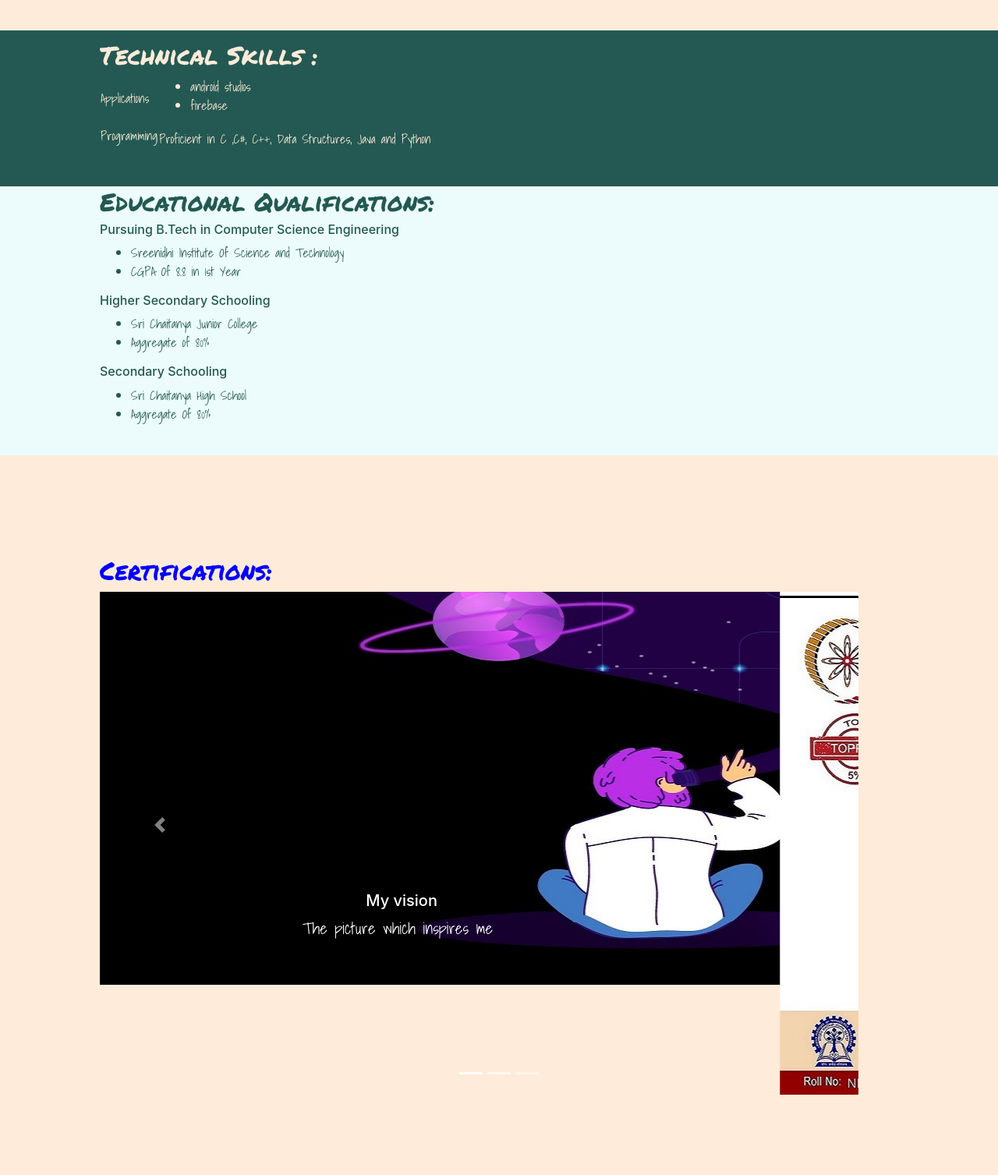
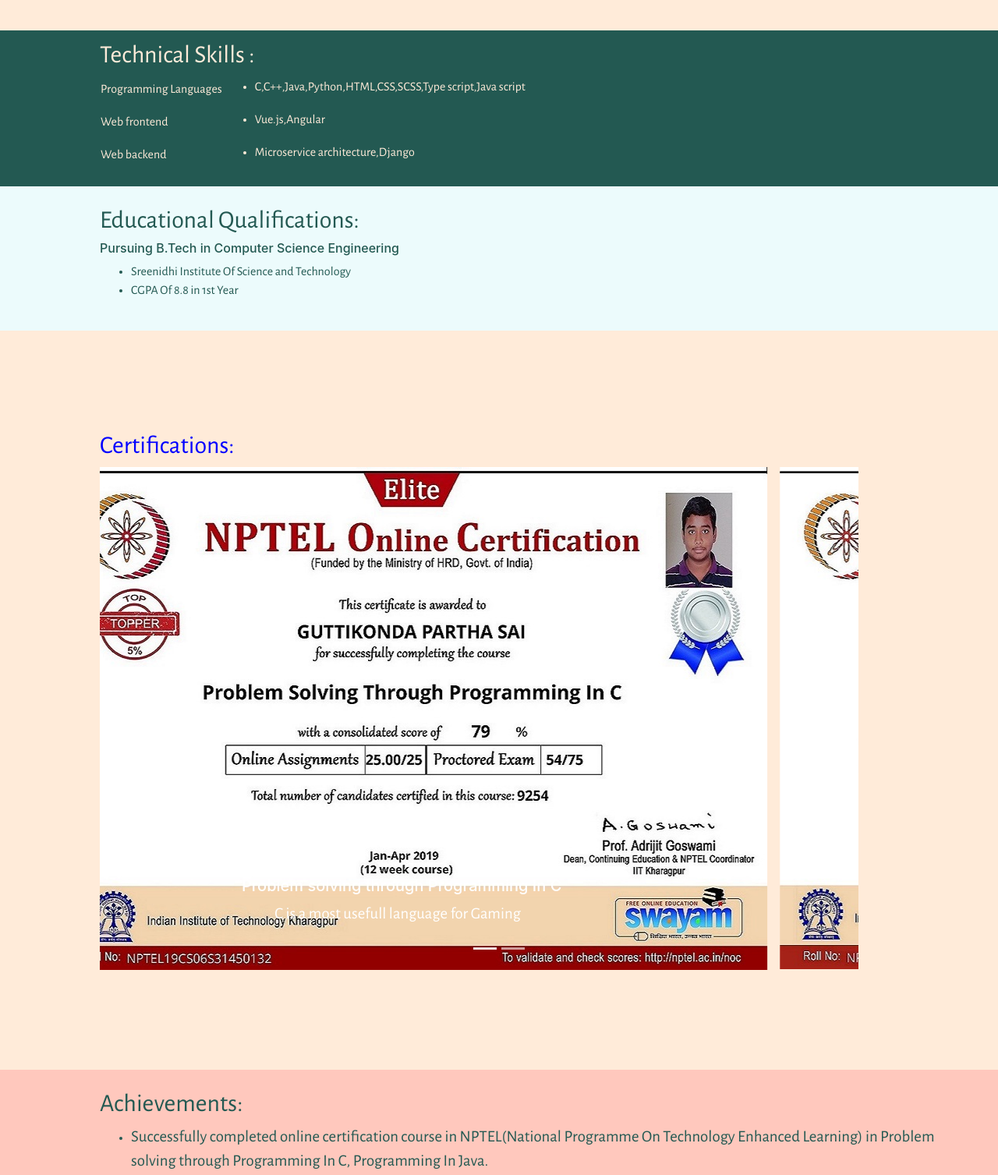
Before and after one commit to propardhu/im-partha, a plain HTML site: page index.html in a window 1280 px wide. Shown: the part 674-2181 px from the top of the page at 78% size. Drawn offline with nearby package versions, Linux system fonts and the light colour scheme.

Commit message:
updating

```diff
--- a/index.html
+++ b/index.html
@@ -5,6 +5,7 @@
     <meta charset="utf-8">
     <title>Pardhu</title>
     <link rel="stylesheet" href="style.css">
+    <link href="https://fonts.googleapis.com/css2?family=Alegreya+Sans&display=swap" rel="stylesheet">
     <link href="https://fonts.googleapis.com/css2?family=Pacifico&family=Permanent+Marker&family=Shadows+Into+Light&display=swap" rel="stylesheet">
     <link rel="stylesheet" href="https://stackpath.bootstrapcdn.com/bootstrap/4.5.0/css/bootstrap.min.css" integrity="sha384-9aIt2nRpC12Uk9gS9baDl411NQApFmC26EwAOH8WgZl5MYYxFfc+NcPb1dKGj7Sk" crossorigin="anonymous">
 
@@ -39,39 +40,46 @@
         <h2>Technical Skills :</h2>
         <table class="center">
             <tr>
-        <th><h6>Applications </h6></th>
-        <td><ul>
-          <li>android studios</li>
-          <li>firebase</li>
-        </ul></td>
+                <th>
+                    <h6>Programming Languages </h6>
+                </th>
+                <td>
+                    <ul>
+                        <li>C,C++,Java,Python,HTML,CSS,SCSS,Type script,Java script</li>
+                    </ul>
+                </td>
             </tr>
             <tr>
-        <th><h6>Programming </h6></th>
-        <td>Proficient in C ,C#, C++, Data Structures, Java and Python</td>
-
+                <th>
+                    <h6>Web frontend </h6>
+                </th>
+                <td>
+                    <ul>
+                        <li>Vue.js,Angular</li>
+                    </ul>
+                </td>
+            </tr>
+            <tr>
+                <th>
+                    <h6>Web backend</h6>
+                </th>
+                <td>
+                    <ul>
+                        <li>Microservice architecture,Django</li>
+                    </ul>
+                </td>
             </tr>
 
         </table>
 
     </div>
-  <div class="edu">
-    <h2>Educational  Qualifications:</h2>
+    <div class="edu py-4">
+        <h2>Educational Qualifications:</h2>
         <h6>Pursuing B.Tech in Computer Science Engineering</h6>
         <ul>
             <li>Sreenidhi Institute Of Science and Technology</li>
             <li>CGPA Of 8.8 in 1st Year </li>
         </ul>
-    <h6>Higher Secondary Schooling</h6>
-    <ul>
-      <li>Sri Chaitanya Junior College</li>
-      <li>Aggregate of 80%</li>
-    </ul>
-    <h6>Secondary Schooling</h6>
-    <ul>
-      <li>Sri Chaitanya High School</li>
-      <li>Aggregate Of 80%</li>
-    </ul>
-
     </div>
     <div class="cer">
 
@@ -81,17 +89,9 @@
             <ol class="carousel-indicators">
                 <li data-target="#carouselExampleIndicators" data-slide-to="0" class="active"></li>
                 <li data-target="#carouselExampleIndicators" data-slide-to="1"></li>
-    <li data-target="#carouselExampleIndicators" data-slide-to="2"></li>
             </ol>
             <div class="carousel-inner">
                 <div class="carousel-item active">
-  <img src="Imagination_404.jpeg" alt="Imagination">
-  <div class="carousel-caption d-none d-md-block">
-    <h5>My vision</h5>
-    <p>The picture which inspires me</p>
-  </div>
-</div>
-    <div class="carousel-item">
                     <img src="im1.jpg" alt="C ">
                     <div class="carousel-caption d-none d-md-block">
                         <h5>Problem solving through Programming In C</h5>
@@ -102,7 +102,7 @@
                     <img src="im2.jpg" alt="Java">
                     <div class="carousel-caption d-none d-md-block">
                         <h5>Programming in Java</h5>
-<p>I use java in android studios</p>
+                        <p>I use java in android studios and also in microservices</p>
                     </div>
                 </div>
             </div>
@@ -116,28 +116,32 @@
             </a>
         </div>
     </div>
-<div class="ach">
+    <div class="ach py-4">
         <h2>Achievements:</h2>
         <ul>
-    <li><p>
+            <li>
+                <p>
                     Successfully completed online certification course in NPTEL(National Programme On Technology Enhanced Learning) in Problem solving through Programming In C, Programming In Java.
-    </p></li>
+                </p>
+            </li>
             <li>
                 Developed Android apps:
                 <ul>
-        <li><a href="https://drive.google.com/file/d/1XwpTXXCzgNwt6ac66DDYPZF84qqNS1Wz/view?usp=sharing">Vehicle toll entry</a></li>
-        <li><a href="https://drive.google.com/file/d/1J0BKl5PmPmlVW1qHYqNAK6l_7xAvBYGP/view?usp=sharing">find my ip address</a></li>
+                    <li><a href="https://drive.google.com/file/d/1XwpTXXCzgNwt6ac66DDYPZF84qqNS1Wz/view?usp=sharing">Vehicle toll
+              entry</a></li>
+                    <li><a href="https://drive.google.com/file/d/1J0BKl5PmPmlVW1qHYqNAK6l_7xAvBYGP/view?usp=sharing">find my ip
+              address</a></li>
                 </ul>
             </li>
         </ul>
         <h2>Academic Seminars:</h2>
         <ul>
-    <li>Participated in  AIKYA Hackathon conducted by Start Club (SNIST).</li>
+            <li>Participated in AIKYA Hackathon conducted by Start Club (SNIST).</li>
             <li>Participated in NS-Hackathon 2020 conducted by our college.</li>
         </ul>
 
     </div>
-<div class="per">
+    <div class="per py-4">
         <h2>Personal Skills</h2>
         <ul>
             <li>Highly responsible & Reliable</li>
@@ -149,7 +153,7 @@
         </ul>
 
     </div>
-<div class="pro">
+    <div class="pro py-4">
         <h2>Personal Profile:</h2>
         <table>
             <tr>
@@ -170,7 +174,8 @@
             </tr>
             <tr>
                 <th>Declaration:</th>
-      <td>I hereby declare that all the information furnished about me is correct to the best of my knowledge and belief.</td>
+                <td>I hereby declare that all the information furnished about me is correct to the best of my knowledge and belief.
+                </td>
             </tr>
         </table>
 
--- a/style.css
+++ b/style.css
@@ -1,20 +1,27 @@
-div{
+div {
     padding-right: 5%;
 }
-p{
-  font-family: 'Shadows Into Light', cursive;
+
+p {
+    font-family: 'Alegreya Sans', sans-serif;
     margin: 10px 10px 3px 0px;
     font-size: 1.3em;
 }
-li,tr{font-family: 'Shadows Into Light', cursive;}
-.cla{
+
+li,
+tr {
+    font-family: 'Alegreya Sans', sans-serif;
+}
+
+.cla {
     width: 100%;
-  height:300px;
+    height: 300px;
     padding: 100px;
-  background-color:#235952 ;
+    background-color: #235952;
     text-align: center;
 }
-  .cal{
+
+.cal {
     color: #235952;
     padding-top: 1%;
     padding-bottom: 2%;
@@ -22,36 +29,39 @@ li,tr{font-family: 'Shadows Into Light', cursive;}
     height: auto;
     background-color: #ffebd9;
 }
-.A{
+
+.A {
     display: inline-block;
     color: #ffebd9;
     font-family: 'Pacifico', cursive;
     font-size: 5em;
 }
-h2{
-  font-family: 'Permanent Marker', cursive;
+
+h2 {
+    font-family: 'Alegreya Sans', sans-serif;
     text-align: left;
+}
 
-}
-.tec{
+.tec {
     width: 100%;
     background-color: #235952;
     display: inline-block;
     color: #ffebd9;
-  padding-left:10%;
+    padding-left: 10%;
     padding-top: 1%;
     height: 200px;
+}
 
-}
-.edu{
+.edu {
     color: #235952;
     width: 100%;
     height: auto;
     padding-left: 10%;
     padding-bottom: 2%;
-  background-color:#ecfbfc;
+    background-color: #ecfbfc;
 }
-.con{
+
+.con {
     height: 25px;
     display: inline-block;
     position: fixed;
@@ -60,18 +70,21 @@ h2{
     right: 0px;
 }
 
-.cer{
+.cer {
     padding: 10%;
     color: blue;
-  background-color:  #ffebd9;
+    background-color: #ffebd9;
 }
-.ach,.pro{
+
+.ach,
+.pro {
     background-color: #ffc8bd;
     padding-left: 10%;
     padding-bottom: 2%;
     color: #235952;
 }
-.per{
+
+.per {
     color: #ffc8bd;
     background-color: #235952;
     padding-left: 10%;
```
Lines whose indentation alone changed are shown as unchanged.
